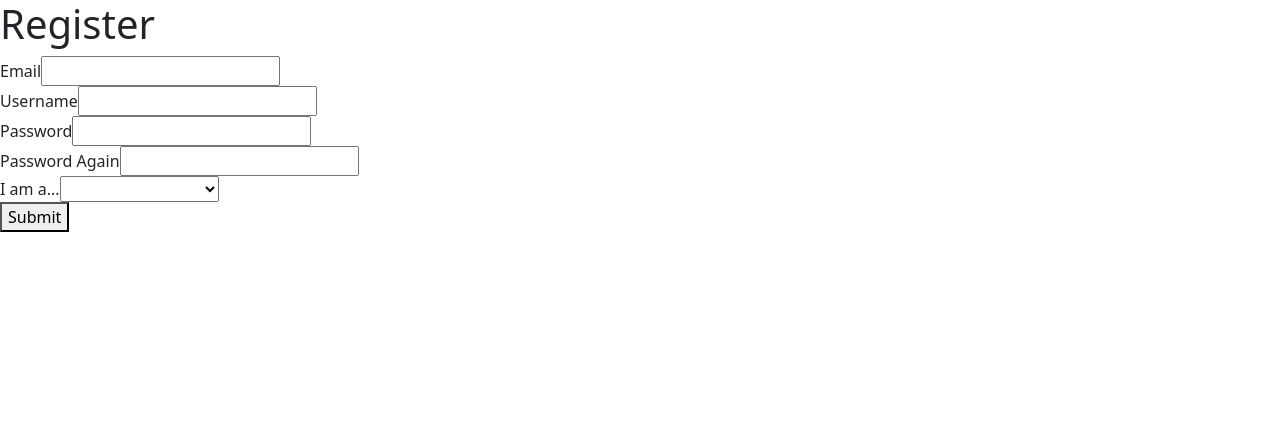
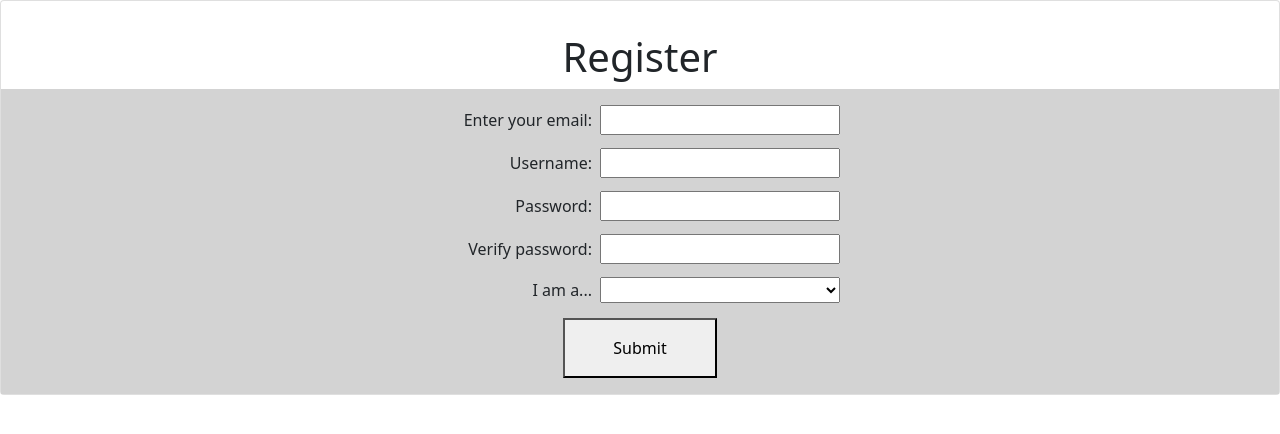
Before and after one commit to EliasLMann/CS3330-F21, a React (Create React App) app in the folder frontend/: page /register in a window 1280 px wide. Shown: the top 434 px of the page. Built offline with nearby package versions, Linux system fonts and the light colour scheme.

Commit message:
Added some restaurant owner forms

```diff
--- a/frontend/src/components/RegisterPage.jsx
+++ b/frontend/src/components/RegisterPage.jsx
@@ -1,5 +1,7 @@
 import React from "react";
 import { RestaurantOwnerForm } from "./RestaurantOwnerForm";
+
+import './registerPage.css';
 
 export class RegisterPage extends React.Component {
 
@@ -10,7 +12,7 @@ export class RegisterPage extends React.Component {
     ]
     state = {
         email: "",
-        name: "",
+        userName: "",
         password:"",
         redoPassword: "",
         accountType: ""
@@ -25,11 +27,12 @@ export class RegisterPage extends React.Component {
     render(){
 
         return<>
+            <div class="card">
 
-            <h1>Register</h1>
+            <h1 class="card-title">Register</h1>
 
-            <form>
-                <label for="email">Email</label>
+            <form id="registerForm"class="card-body">
+                <label for="email">Enter your email: </label>
                 <input
                     type="text" id="email" name="email"
                     value={this.state.email}
@@ -39,7 +42,7 @@ export class RegisterPage extends React.Component {
 
                 <br/>
 
-                <label for="userName">Username</label>
+                <label for="userName">Username: </label>
                 <input
                     type="text" id="userName" name="userName"
                     value={this.state.userName}
@@ -49,7 +52,7 @@ export class RegisterPage extends React.Component {
 
                 <br/>
 
-                <label for="password">Password</label>
+                <label for="password">Password: </label>
                 <input
                     type="text" id="password" name="password"
                     value={this.state.password}
@@ -59,7 +62,7 @@ export class RegisterPage extends React.Component {
 
                 <br/>
 
-                <label for="redoPassword">Password Again</label>
+                <label for="redoPassword">Verify password: </label>
                 <input
                     type="text" id="redoPassword" name="redoPassword"
                     value={this.state.redoPassword}
@@ -83,14 +86,17 @@ export class RegisterPage extends React.Component {
 
                 <br/>
 
+                {
+                    this.state.accountType === "Restaurant Owner" && <RestaurantOwnerForm />
+                }
+
                 <button
                     type="button"
                     onClick={ () => this.onSubmitClick() }>Submit</button>
+
             </form>
 
-            {
-                this.state.accountType == "Restaurant Owner" && <RestaurantOwnerForm />
-            }
+            </div>
 
         </>;
     }
--- a/frontend/src/components/RestaurantOwnerForm.jsx
+++ b/frontend/src/components/RestaurantOwnerForm.jsx
@@ -1,13 +1,37 @@
 import React from "react";
 
 export class RestaurantOwnerForm extends React.Component {
+
+    state = {
+        restaurantName:"",
+        restaurantAddress:"",
+    }
 
     render(){
 
         return<>
             <form>
                 <h2>About your restaurant</h2>
-                <label for="Restaurant Name">Restaurant Name: </label>
+
+                <label for="restaurantName">Restaurant Name: </label>
+                <input
+                    type="text" id="restaurantName" name="restaurantName"
+                    value={this.state.restaurantName}
+                    onChange={event => this.setState({restaurantName: event.target.value})}
+                >
+                </input>
+
+                <br/>
+
+                <label for="restaurantAddress">Restaurant Address: </label>
+                <textarea
+                    type="text" id="restaurantAddress" name="restaurantAddress"
+                    value={this.state.restaurantAddress}
+                    onChange={event => this.setState({restaurantAddress: event.target.value})}
+                >
+                </textarea>
+
+
             </form>
         </>
     }
--- /dev/null
+++ b/frontend/src/components/registerPage.css
@@ -0,0 +1,37 @@
+
+h1{
+    padding-top: 2rem;
+    text-align: center;
+}
+
+#registerForm{
+    text-align:center;
+    background-color: lightgray;
+}
+
+label{
+    padding-bottom: 1rem;
+    padding-right: .5rem;
+    display: inline-block;
+    width: 10rem;
+    text-align: right;
+}
+
+input{
+    width: 15rem;
+}
+select{
+    width: 15rem;
+}
+textarea{
+    vertical-align: middle;
+    margin-bottom: 1rem;
+    width: 15rem;
+    height:5rem;
+}
+
+button{
+    margin-top: 1rem;
+    padding: 1rem 3rem;
+    text-align: center;
+}
```
